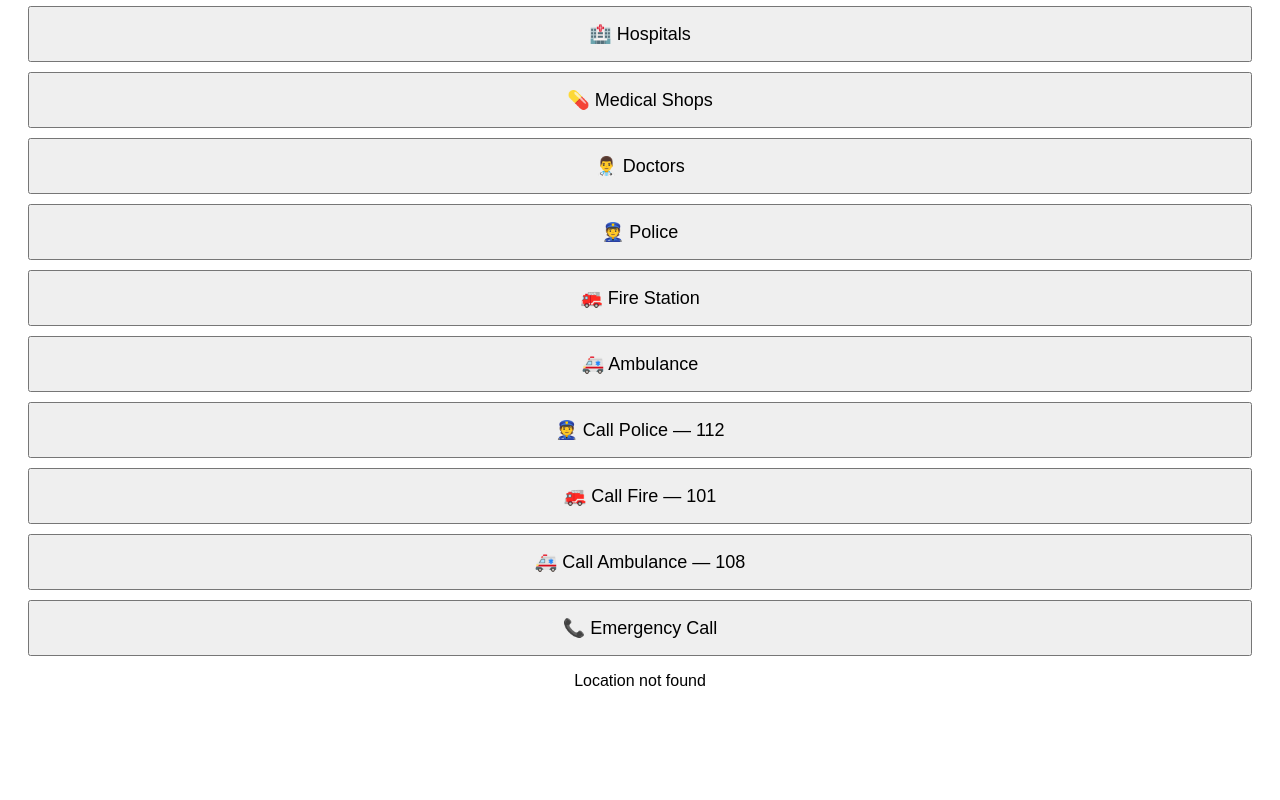
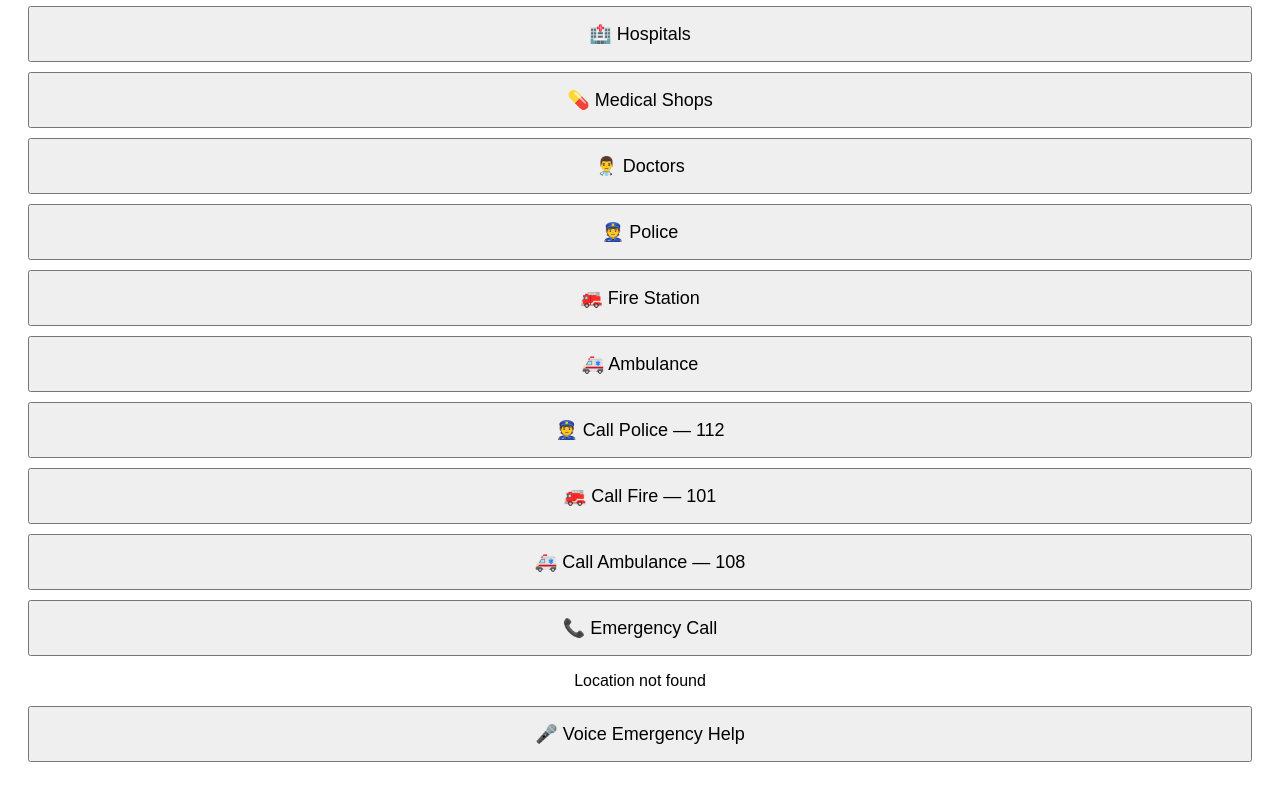
Before and after one commit to settilokesh8585-stack/Life-Saver, a plain HTML site: page index.html in a window 1280 px wide. Shown: the part 819-1619 px from the top of the page. Before the commit the page ends 1553 px from the top, so only its background shows below. Drawn offline with Linux system fonts and the light colour scheme.

Commit message:
Add Voice Emergency Help button to index.html

```diff
--- a/index.html
+++ b/index.html
@@ -94,3 +94,6 @@
 
 </body>
 </html>
+<button onclick="voiceEmergencyHelp()">
+    🎤 Voice Emergency Help
+</button>
```
